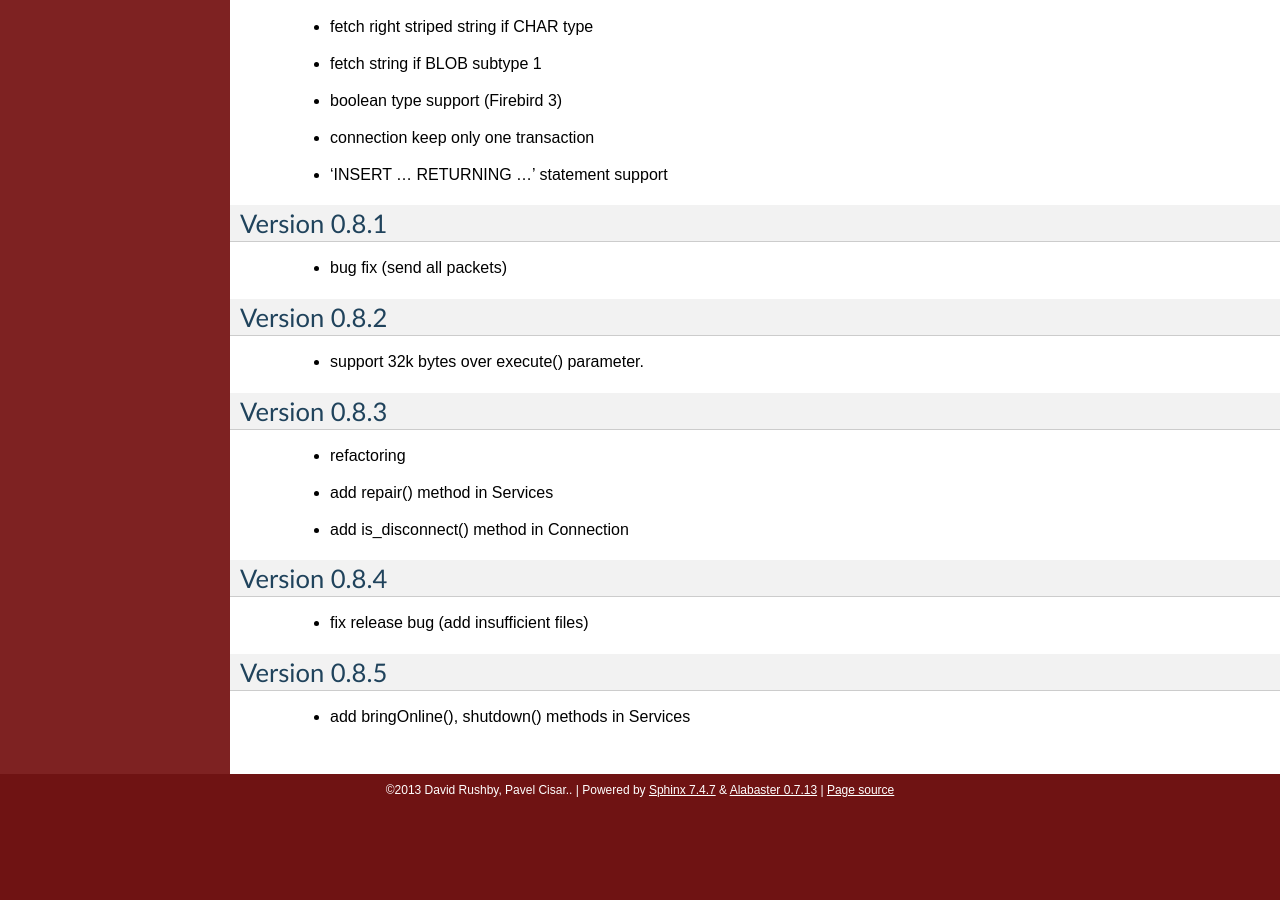
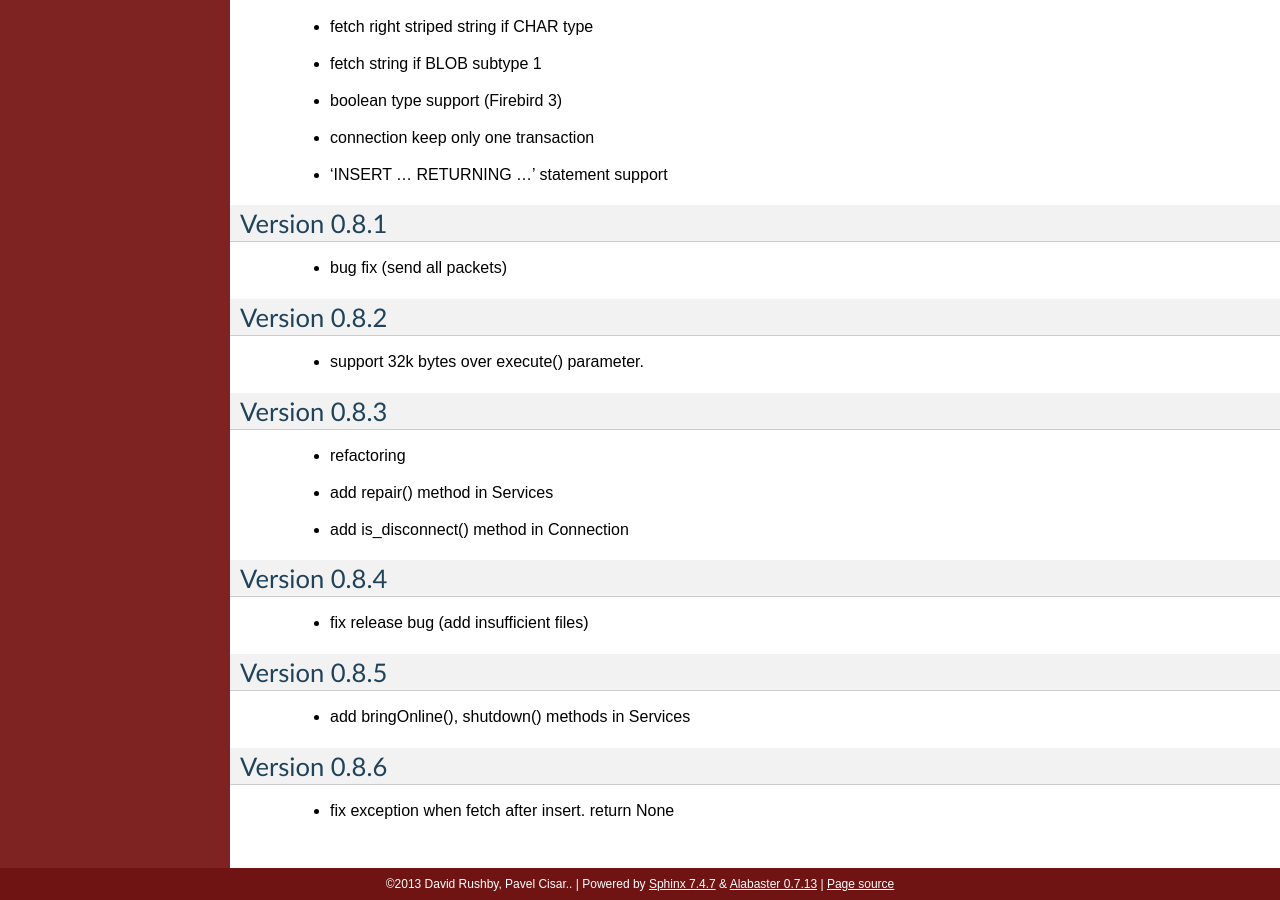
Before and after one commit to nakagami/pyfirebirdsql, a Sphinx documentation site: the page built from sphinx/changelog.txt, in a window 1280 px wide and 900 px high, scrolled down 1347 px. Built offline with Sphinx 7.4.7, drawn with Linux system fonts in a browser that asks for light colours; before the commit the page ends 2153 px from its top, so only the background shows below that.

Commit message:
revert changelog.txt

```diff
--- a/sphinx/changelog.txt
+++ b/sphinx/changelog.txt
@@ -88,3 +88,8 @@ Version 0.8.5
 =============
 
    - add bringOnline(), shutdown() methods in Services
+
+Version 0.8.6
+=============
+
+   - fix exception when fetch after insert. return None
```
